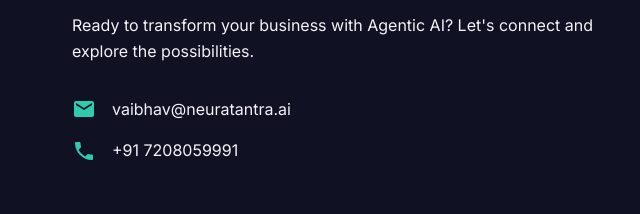
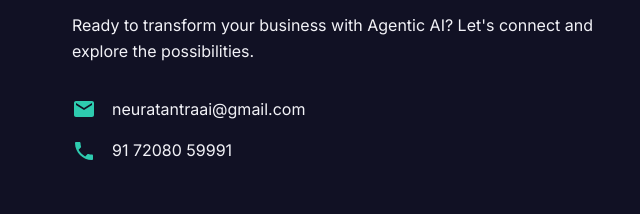
Before and after one commit to VaibhavJainPortfolio/Neuratantra, a plain HTML site: page Frontend/index.html in a window 1280 px wide. Shown: the part 5753-5967 px from the top of the page, 0-640 px from the left. Drawn offline with nearby package versions, Linux system fonts and the light colour scheme.

Commit message:
Update index.html

```diff
--- a/Frontend/index.html
+++ b/Frontend/index.html
@@ -282,13 +282,13 @@
                             <svg class="contact-icon" viewBox="0 0 24 24">
                                 <path d="M20,4H4C2.895,4,2,4.895,2,6v12c0,1.105,0.895,2,2,2h16c1.105,0,2-0.895,2-2V6C22,4.895,21.105,4,20,4z M20,8l-8,5L4,8V6l8,5l8-5V8z"/>
                             </svg>
-                            <a href="mailto:vaibhav@neuratantra.ai">vaibhav@neuratantra.ai</a>
+                            <a href="mailto:neuratantraai@gmail.com">neuratantraai@gmail.com</a>
                         </div>
                         <div class="contact-item">
                             <svg class="contact-icon" viewBox="0 0 24 24">
                                 <path d="M20,15.5C18.8,15.5,17.5,15.3,16.4,14.9C16.3,14.9,16.2,14.9,16.1,14.9C15.8,14.9,15.6,15,15.4,15.2L13.2,17.4C10.4,15.9,8,13.6,6.6,10.8L8.8,8.6C9.1,8.3,9.2,7.9,9,7.6C8.7,6.5,8.5,5.2,8.5,4C8.5,3.5,8,3,7.5,3H4C3.5,3,3,3.5,3,4C3,13.4,10.6,21,20,21C20.5,21,21,20.5,21,20V16.5C21,16,20.5,15.5,20,15.5Z"/>
                             </svg>
-                            <a href="tel:+917208059991">+91 7208059991</a>
+                            <a href="tel:91 72080 59991">91 72080 59991</a>
                         </div>
                     </div>
                 </div>
```
